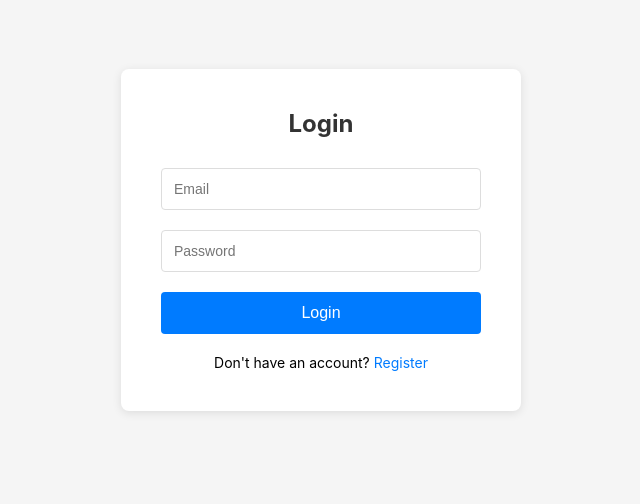
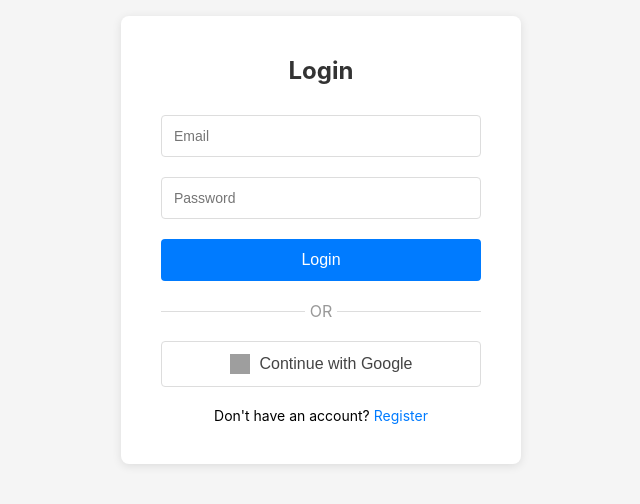
Before and after one commit to BMillettMedia/CSE341-FINAL, a Vue app in the folder frontend/: page /login in a window 1280 px wide. Shown: the part 160-664 px from the top of the page, without its empty margins (319-959 px from the left). Built offline with nearby package versions, Linux system fonts and the light colour scheme; no server answers; grey boxes are pictures that could not be loaded.

Commit message:
implemented google oauth2 configs

```diff
--- a/frontend/src/router/index.js
+++ b/frontend/src/router/index.js
@@ -1,6 +1,7 @@
 import { createRouter, createWebHistory } from 'vue-router'
 import Login from '../views/Login.vue'
 import Register from '../views/Register.vue'
+import OAuthCallback from '../views/OAuthCallback.vue'
 import Services from '../views/Services.vue'
 import ServiceDetail from '../views/ServiceDetail.vue'
 import Bookings from '../views/Bookings.vue'
@@ -20,6 +21,11 @@ const routes = [
         path: '/register',
         name: 'Register',
         component: Register
+    },
+    {
+        path: '/auth/callback',
+        name: 'OAuthCallback',
+        component: OAuthCallback
     },
     {
         path: '/services',
--- a/frontend/src/views/Login.vue
+++ b/frontend/src/views/Login.vue
@@ -24,6 +24,13 @@
           {{ loading ? 'Loading...' : 'Login' }}
         </button>
       </form>
+      <div class="divider">OR</div>
+
+      <button @click="loginWithGoogle" type="button" class="google-btn">
+        <img src="https://www.gstatic.com/firebasejs/ui/2.0.0/images/auth/google.svg" alt="Google" />
+        Continue with Google
+      </button>
+
       <p class="link-text">
         Don't have an account? <router-link to="/register">Register</router-link>
       </p>
@@ -35,7 +42,7 @@
 import { ref } from 'vue'
 import { useRouter } from 'vue-router'
 import apolloClient from '../apollo'
-import { LOGIN } from '../graphql/queries'
+import { LOGIN } from '@/graphql/queries'
 
 export default {
   name: 'Login',
@@ -47,6 +54,9 @@ export default {
     })
     const loading = ref(false)
     const error = ref('')
+    const loginWithGoogle = () => {
+      window.location.href = 'http://localhost:4000/auth/google'
+    }
 
     const handleLogin = async () => {
       loading.value = true
@@ -79,7 +89,8 @@ export default {
       form,
       loading,
       error,
-      handleLogin
+      handleLogin,
+      loginWithGoogle
     }
   }
 }
@@ -167,4 +178,54 @@ button:disabled {
 .link-text a:hover {
   text-decoration: underline;
 }
+
+.divider {
+  text-align: center;
+  margin: 20px 0;
+  color: #999;
+  position: relative;
+}
+
+.divider::before,
+.divider::after {
+  content: "";
+  position: absolute;
+  top: 50%;
+  width: 45%;
+  height: 1px;
+  background: #ddd;
+}
+
+.divider::before {
+  left: 0;
+}
+
+.divider::after {
+  right: 0;
+}
+
+.google-btn {
+  width: 100%;
+  padding: 12px;
+  background-color: white;
+  color: #444;
+  border: 1px solid #ddd;
+  border-radius: 4px;
+  font-size: 16px;
+  cursor: pointer;
+  display: flex;
+  align-items: center;
+  justify-content: center;
+  gap: 10px;
+  margin-bottom: 20px;
+}
+
+.google-btn:hover {
+  background-color: #f8f8f8;
+}
+
+.google-btn img {
+  width: 20px;
+  height: 20px;
+}
 </style>
--- /dev/null
+++ b/frontend/src/views/OAuthCallback.vue
@@ -0,0 +1,52 @@
+<template>
+  <div class="auth-container">
+    <div class="auth-card">
+      <h2>Authenticating...</h2>
+      <p>Please wait while we log you in.</p>
+    </div>
+  </div>
+</template>
+
+<script>
+import { onMounted } from 'vue'
+import { useRouter, useRoute } from 'vue-router'
+
+export default {
+  name: 'OAuthCallback',
+  setup() {
+    const router = useRouter()
+    const route = useRoute()
+
+    onMounted(() => {
+      const token = route.query.token
+      const user = route.query.user
+
+      if (token && user) {
+        localStorage.setItem('token', token)
+        localStorage.setItem('user', decodeURIComponent(user))
+        router.push('/services')
+      } else {
+        router.push('/login')
+      }
+    })
+  }
+}
+</script>
+
+<style scoped>
+.auth-container {
+  display: flex;
+  justify-content: center;
+  align-items: center;
+  min-height: 100vh;
+  background-color: #f5f5f5;
+}
+
+.auth-card {
+  background: white;
+  padding: 40px;
+  border-radius: 8px;
+  box-shadow: 0 2px 10px rgba(0,0,0,0.1);
+  text-align: center;
+}
+</style>
```
Also changed, not shown: 1 other file (tests, documents, lock files or other folders). Lines whose indentation alone changed are shown as unchanged.
